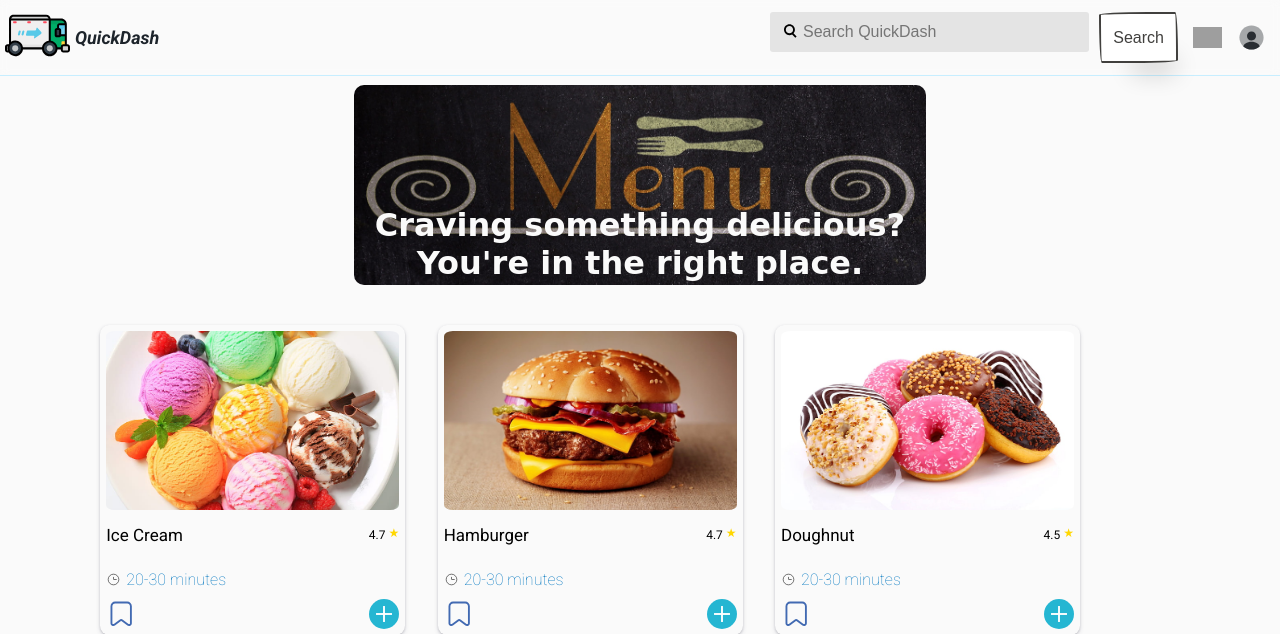
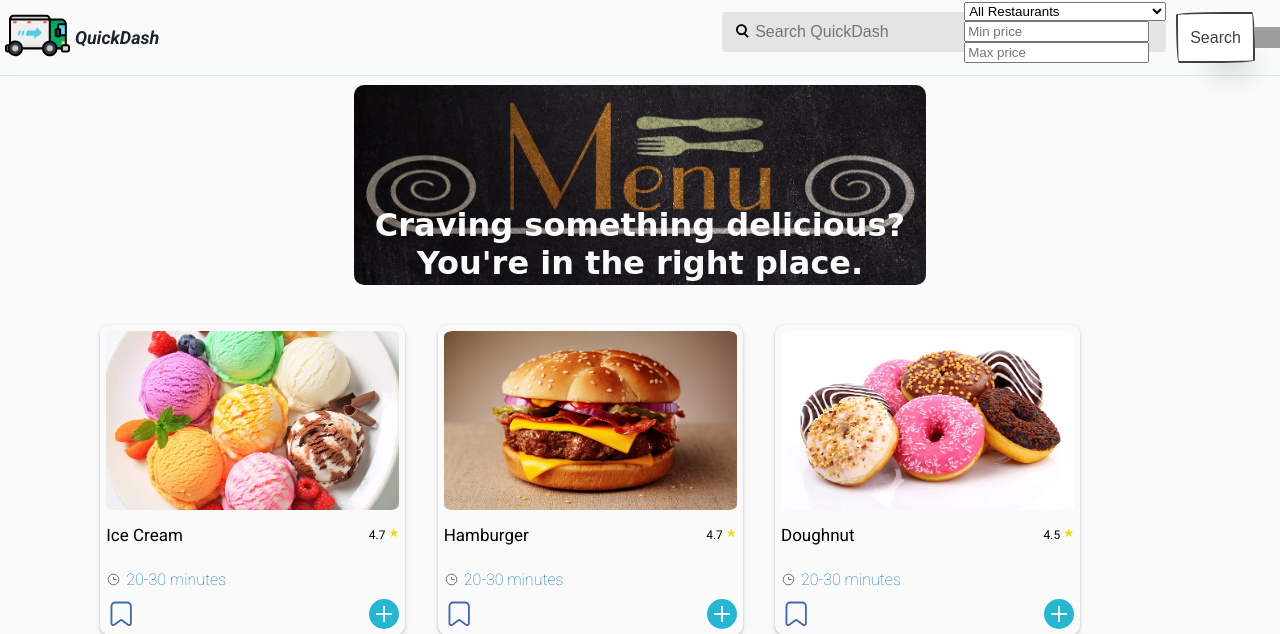
Before and after one commit to Mz-scripter/QuickDash-dj, a Django app: page / in a window 1280 px wide. Shown: the top 634 px of the page. Run offline with Django 5.2, Linux system fonts and the light colour scheme; data comes from the database, SQL or seed files in the repository; some web fonts are replaced; grey boxes are pictures that could not be loaded.

Commit message:
Filter search functionality implemented.

```diff
--- a/core/templates/core/main.html
+++ b/core/templates/core/main.html
@@ -40,6 +40,24 @@
                     <input type="text" id="search-bar" class="search-bar" name="q" value="{{ query }}" placeholder="Search QuickDash" >
                     <!-- Autocomplete Suggestions -->
                      <div id="suggestions"></div>
+                     <!-- Restaurant Filter -->
+                      <div class="filter">
+                        <select name="restaurant" id="" class="restaurant">
+                            <option value="">All Restaurants</option>
+                            {% for restaurant in restaurants %}
+                            <option
+                                value="{{ restaurant.name }}"
+                                {% if restaurant.name == restaurant_filter %}selected{% endif %}>
+                            {{ restaurant.name }}
+                            </option>
+                            {% endfor %}
+                          </select>
+
+                          <!-- Price range filters -->
+                           <input type="number" name="min_price" placeholder="Min price" value="{{ min_price }}">
+                           <input type="number" name="max_price" placeholder="Max price" value="{{ max_price }}">
+                      </div>
+
                 </div>
                 <button type="submit" class="btn">Search</button>
             </form>
--- a/core/views.py
+++ b/core/views.py
@@ -1,13 +1,29 @@
 from django.shortcuts import render
-from orders.models import Item, CartItem, WishListItem
+from orders.models import Item, CartItem, WishListItem, Restaurant
 from django.db.models import Sum, Q
 
 def homePage(request):
     query = request.GET.get('q', '')
+    restaurant_filter = request.GET.get('restaurant', '')
+    min_price = request.GET.get('min_price')
+    max_price = request.GET.get('max_price')
+
     items = Item.objects.filter(
         Q(name__icontains=query) |
         Q(description__icontains=query)
     )
+
+    if restaurant_filter:
+        items = items.filter(restaurant__name=restaurant_filter)
+
+    if min_price:
+        items = items.filter(price__gte=min_price)
+
+    if max_price:
+        items = items.filter(price__lte=max_price)
+
+    restaurants = Restaurant.objects.all()
+
     user_wishlist = set()
     total_items = 0
     if request.user.is_authenticated:
@@ -15,7 +31,16 @@ def homePage(request):
             WishListItem.objects.filter(user=request.user).values_list('item_id', flat=True)
         )
         total_items = CartItem.objects.filter(user=request.user).aggregate(total=Sum('quantity'))['total'] or 0
-    context = {'items': items, 'total_items': total_items, 'user_wishlist': user_wishlist or None}
+    context = {
+        'items': items,
+        'total_items': total_items,
+        'user_wishlist': user_wishlist or None,
+        'query': query,
+        'restaurants': restaurants,
+        'restaurant_filter': restaurant_filter,
+        'min_price': min_price,
+        'max_price': max_price,
+        }
     return render(request, 'core/index.html', context)
 
 def contactPage(request):
```
